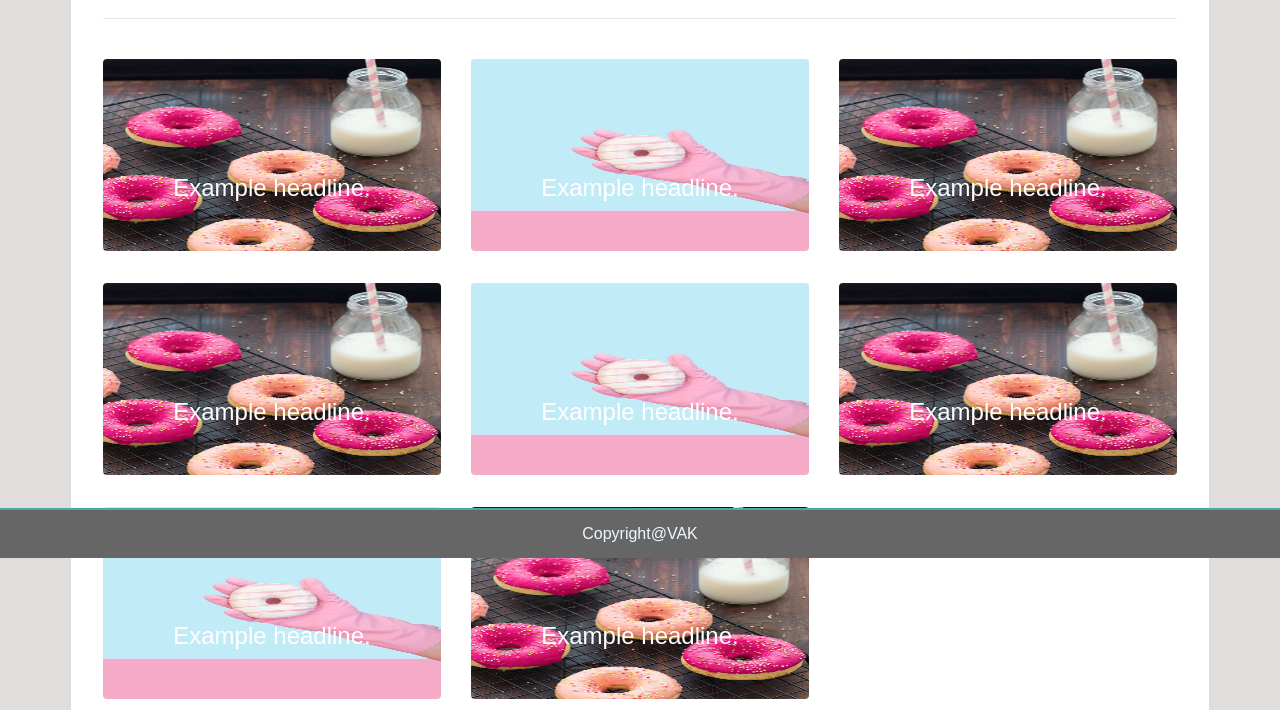
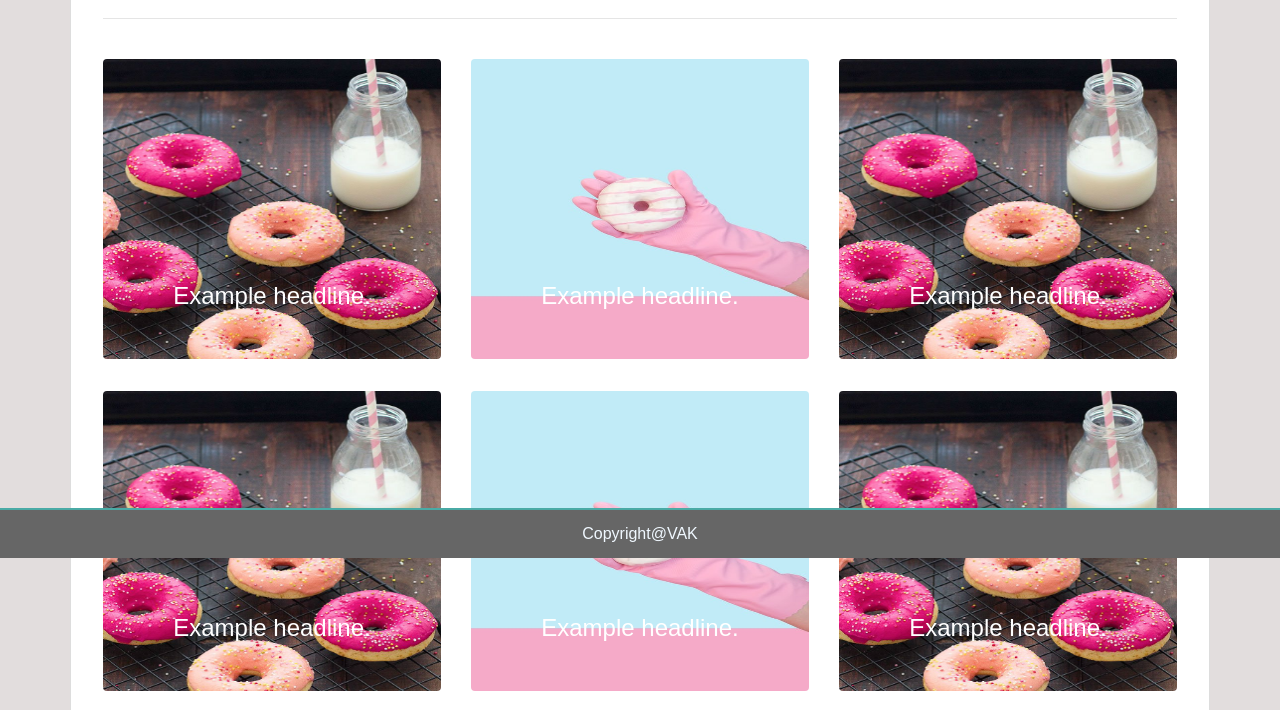
Before and after one commit to aviboot92/Bootstrap-Portfolio, a plain HTML site: page portfolio.html in a window 1280 px wide. Shown: the part 242-952 px from the top of the page. Drawn offline with nearby package versions, Linux system fonts and the light colour scheme.

Commit message:
gallery styling issue fixed

```diff
--- a/css/style.css
+++ b/css/style.css
@@ -10,8 +10,15 @@ body {
     height: 15vw;
 }
 
-#portfolioImg img {
-    height: 15vw;
+.crop{
+    height: 300px;
+    /* width: 400px; */
+    overflow: hidden;
+}
+
+.crop img{
+    height: 100%;
+    width: auto;
 }
 
 .jumbotron h1 {
--- a/portfolio.html
+++ b/portfolio.html
@@ -43,21 +43,21 @@
     <div class="container jumbotron mt-5">
         <h1 class="display-4">Portfolio</h1>
         <hr class="my-4">
-        <div id="portfolioImg" class="row">
-            <div class="col-md-4 my-3">
+        <div class="row">
+            <div class="crop col-md-4 my-3">
                 <img src="./img/milk.jpg" class="mx-auto d-block img-fluid rounded" style="width:100%" alt="">
                 <div class="carousel-caption">
                     <h4>Example headline.</h4>
                 </div>
             </div>
-            <div class="col-md-4 my-3">
+            <div class="crop col-md-4 my-3">
                 <img src="./img/photo-1534073737927-85f1ebff1f5d.jpg" style="width:100%" class="mx-auto d-block rounded"
                     alt="">
                 <div class="carousel-caption">
                     <h4>Example headline.</h4>
                 </div>
             </div>
-            <div class="col-md-4 my-3">
+            <div class="crop col-md-4 my-3">
                 <img src="./img/milk.jpg" class="mx-auto d-block img-fluid rounded" style="width:100%" alt="">
                 <div class="carousel-caption">
                     <h4>Example headline.</h4>
@@ -65,20 +65,20 @@
             </div>
         </div>
         <div id="portfolioImg" class="row">
-            <div class="col-md-4 my-3">
+            <div class="crop col-md-4 my-3">
                 <img src="./img/milk.jpg" class="mx-auto d-block img-fluid rounded" style="width:100%" alt="">
                 <div class="carousel-caption">
                     <h4>Example headline.</h4>
                 </div>
             </div>
-            <div class="col-md-4 my-3">
+            <div class="crop col-md-4 my-3">
                 <img src="./img/photo-1534073737927-85f1ebff1f5d.jpg" style="width:100%" class="mx-auto d-block rounded"
                     alt="">
                 <div class="carousel-caption">
                     <h4>Example headline.</h4>
                 </div>
             </div>
-            <div class="col-md-4 my-3">
+            <div class="crop col-md-4 my-3">
                 <img src="./img/milk.jpg" class="mx-auto d-block img-fluid rounded" style="width:100%" alt="">
                 <div class="carousel-caption">
                     <h4>Example headline.</h4>
@@ -86,14 +86,14 @@
             </div>
         </div>
         <div id="portfolioImg" class="row">
-            <div class="col-md-4 my-3">
+            <div class="crop col-md-4 my-3">
                 <img src="./img/photo-1534073737927-85f1ebff1f5d.jpg" style="width:100%" class="mx-auto d-block rounded"
                     alt="">
                 <div class="carousel-caption">
                     <h4>Example headline.</h4>
                 </div>
             </div>
-            <div class="col-md-4 my-3">
+            <div class="crop col-md-4 my-3">
                 <img src="./img/milk.jpg" class="mx-auto d-block img-fluid rounded" style="width:100%" alt="">
                 <div class="carousel-caption">
                     <h4>Example headline.</h4>
```
